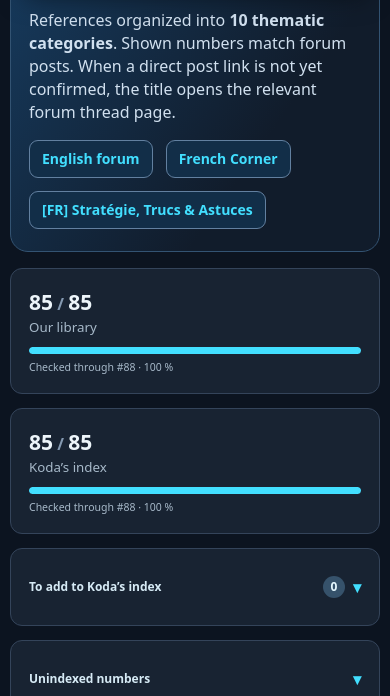
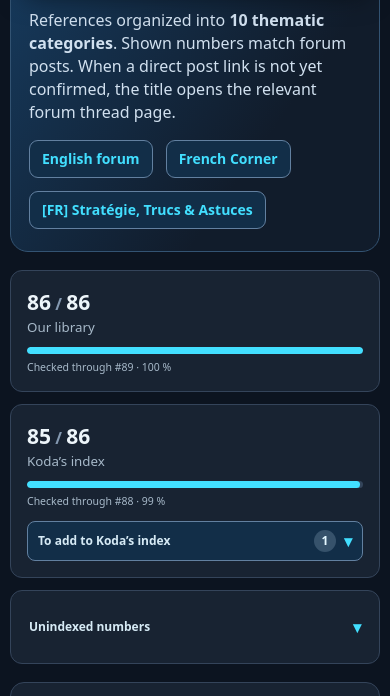
Before and after one commit to JohnLocke70/darkorbit-info, a plain HTML site: page index.html in a window 390 px wide. Shown: the part 144-840 px from the top of the page. Drawn offline with Linux system fonts and the light colour scheme.

Commit message:
Add files via upload

```diff
--- a/index.html
+++ b/index.html
@@ -153,32 +153,37 @@ html[lang="en"] .pending-link[lang="en"]{display:inline}
 @media(max-width:590px){.stats-row .stats{display:grid;grid-template-columns:repeat(2,minmax(0,1fr));width:100%}.stats-row .stat{min-width:0;padding:11px 10px}.progress-stat strong{font-size:21px}.progress-caption{white-space:normal}}
 @media print{.tracking-actions{display:none}.progress-fill{transition:none}}
 
-/* Harmonisation des indicateurs : quatre zones égales, alignées sur les bords du contenu. */
-.stats-row{display:grid;grid-template-columns:repeat(4,minmax(0,1fr));gap:14px;align-items:stretch}
+/* Trois indicateurs équilibrés et des espacements verticaux harmonisés. */
+.stats-row{display:grid;grid-template-columns:repeat(3,minmax(0,1fr));gap:16px;align-items:stretch;margin:24px 0}
 .stats-row .stats,.stats-row .tracking-actions{display:contents}
-.stats-row .stat{width:100%;height:100%;min-width:0;padding:18px}
+.stats-row .stat{width:100%;min-width:0;min-height:154px;height:100%;padding:18px;display:flex;flex-direction:column;justify-content:center}
 .stats-row .progress-stat{flex:none;min-width:0}
-.stats-row .koda-anchor,.stats-row .excluded-anchor{width:100%;min-width:0;margin:0;height:100%}
-.stats-row .koda-toggle,.stats-row .excluded-toggle{width:100%;height:100%;min-height:132px;
-  background:var(--panel);border-color:var(--border);border-radius:12px;
-  justify-content:space-between;gap:8px;padding:18px;text-align:left}
-.stats-row .koda-toggle:hover,.stats-row .excluded-toggle:hover{background:var(--raised)}
+.stats-row .koda-anchor{position:relative;flex-shrink:0;width:100%;height:auto;margin:12px 0 0}
+.stats-row .koda-toggle{width:100%;height:auto;min-height:0;display:flex;align-items:center;justify-content:space-between;
+  gap:8px;text-align:left;background:#122e48;border:1px solid #6280a0;border-radius:8px;padding:8px 10px}
+.stats-row .koda-toggle:hover{background:#214969}
 .stats-row #koda-toggle-label{flex:1;min-width:0}
+.stats-row .excluded-anchor{width:100%;height:100%;min-width:0;margin:0}
+.stats-row .excluded-toggle{width:100%;height:100%;min-height:154px;display:flex;justify-content:space-between;align-items:center;
+  background:var(--panel);border:1px solid var(--border);border-radius:12px;padding:18px;text-align:left}
+.stats-row .excluded-toggle:hover{background:var(--raised)}
 .stats-row .koda-panel,.stats-row .excluded-panel{max-width:calc(100vw - 30px)}
 /* Compteurs de types à l'endroit des cases à cocher. */
 .type-option{display:grid;grid-template-columns:15px minmax(0,1fr) auto;gap:6px;width:100%;align-items:center}
 .type-option .type-label{white-space:nowrap}
-.type-option .type-count{color:#c0d8e8;font-size:11px;font-weight:750;justify-self:end;
- font-variant-numeric:tabular-nums}
+.type-option .type-count{color:#c0d8e8;font-size:11px;font-weight:750;justify-self:end;font-variant-numeric:tabular-nums}
 /* Répartition compacte dans chaque bandeau de catégorie. */
 .section-top .section-count{font-variant-numeric:tabular-nums;text-align:right}
 @media(max-width:970px){
- .stats-row{grid-template-columns:repeat(2,minmax(0,1fr))}
- .stats-row .koda-toggle,.stats-row .excluded-toggle{min-height:102px}
+ .stats-row{grid-template-columns:repeat(2,minmax(0,1fr));margin:20px 0}
+ .stats-row .excluded-anchor{grid-column:1 / -1}
+ .stats-row .excluded-toggle{min-height:82px}
 }
 @media(max-width:540px){
- .stats-row{grid-template-columns:minmax(0,1fr)}
- .stats-row .koda-toggle,.stats-row .excluded-toggle{min-height:78px}
+ .stats-row{grid-template-columns:minmax(0,1fr);gap:12px;margin:18px 0}
+ .stats-row .stat{min-height:0;padding:16px}
+ .stats-row .excluded-anchor{grid-column:auto}
+ .stats-row .excluded-toggle{min-height:74px}
  .stats-row .koda-panel,.stats-row .excluded-panel{width:min(420px,calc(100vw - 30px));left:0;right:auto}
  .section-top .section-count{text-align:left;white-space:normal}
 }
@@ -200,30 +205,30 @@ html[lang="en"] .pending-link[lang="en"]{display:inline}
 <div class="stats-row">
 <div class="stats">
  <div class="stat progress-stat" id="library-progress-stat">
-  <strong><span id="library-covered">85</span><span class="fraction-separator"> / </span><span id="library-total">85</span></strong>
+  <strong><span id="library-covered">86</span><span class="fraction-separator"> / </span><span id="library-total">86</span></strong>
   <small>Notre bibliothèque</small>
-  <div class="progress-track" role="progressbar" aria-label="Avancement de notre bibliothèque" aria-valuemin="0" aria-valuemax="85" aria-valuenow="85"><span class="progress-fill" id="library-progress-fill" style="width:100%"></span></div>
-  <span class="progress-caption" id="library-progress-caption">Jusqu'au #88 · 100 %</span>
+  <div class="progress-track" role="progressbar" aria-label="Avancement de notre bibliothèque" aria-valuemin="0" aria-valuemax="86" aria-valuenow="86"><span class="progress-fill" id="library-progress-fill" style="width:100%"></span></div>
+  <span class="progress-caption" id="library-progress-caption">Vérifié jusqu’au #89 · 100 %</span>
  </div>
  <div class="stat progress-stat" id="koda-progress-stat">
-  <strong><span id="koda-covered">85</span><span class="fraction-separator"> / </span><span id="koda-total">85</span></strong>
+  <strong><span id="koda-covered">85</span><span class="fraction-separator"> / </span><span id="koda-total">86</span></strong>
   <small>Sommaire de Koda</small>
-  <div class="progress-track" role="progressbar" aria-label="Avancement du sommaire de Koda" aria-valuemin="0" aria-valuemax="85" aria-valuenow="85"><span class="progress-fill" id="koda-progress-fill" style="width:100%"></span></div>
-  <span class="progress-caption" id="koda-progress-caption">Jusqu'au #88 · 100 %</span>
+  <div class="progress-track" role="progressbar" aria-label="Avancement du sommaire de Koda" aria-valuemin="0" aria-valuemax="86" aria-valuenow="85"><span class="progress-fill" id="koda-progress-fill" style="width:99%"></span></div>
+  <span class="progress-caption" id="koda-progress-caption">Vérifié jusqu’au #88 · 99 %</span>
+  <div class="koda-anchor">
+    <button class="koda-toggle" type="button" id="koda-toggle" aria-controls="koda-panel" aria-expanded="false" aria-haspopup="true">
+      <span id="koda-toggle-label">À ajouter chez Koda</span><span class="koda-count" id="koda-missing-count">1</span><span class="koda-chevron" aria-hidden="true">▾</span>
+    </button>
+    <div class="koda-panel" id="koda-panel" hidden>
+      <div class="koda-panel-heading"><strong>Publications absentes du sommaire</strong><small id="koda-panel-count">1 en attente</small></div>
+      <div id="koda-missing-list" class="koda-missing-list" aria-live="polite">Publication #89 en attente.</div>
+      <p class="koda-link-note"><strong>À signaler :</strong> le guide Écho (#39) figure dans le sommaire, mais son titre n'est pas cliquable.</p>
+      <p class="koda-snapshot-note" id="koda-snapshot-note">Comparaison vérifiée le 23/11/2026 : forum jusqu’au #89, sommaire de Koda jusqu’au #88.</p>
+    </div>
+  </div>
  </div>
 </div>
 <div class="tracking-actions">
-  <div class="koda-anchor">
-    <button class="koda-toggle" type="button" id="koda-toggle" aria-controls="koda-panel" aria-expanded="false" aria-haspopup="true">
-      <span id="koda-toggle-label">À ajouter chez Koda</span><span class="koda-count" id="koda-missing-count">0</span><span class="koda-chevron" aria-hidden="true">▾</span>
-    </button>
-    <div class="koda-panel" id="koda-panel" hidden>
-      <div class="koda-panel-heading"><strong>Publications absentes du sommaire</strong><small id="koda-panel-count">0 en attente</small></div>
-      <div id="koda-missing-list" class="koda-missing-list" aria-live="polite">Aucune publication en attente.</div>
-      <p class="koda-link-note"><strong>À signaler :</strong> le guide Écho (#39) figure dans le sommaire, mais son titre n'est pas cliquable.</p>
-      <p class="koda-snapshot-note" id="koda-snapshot-note">Comparaison vérifiée le 22/11/2026, jusqu'au message #88.</p>
-    </div>
-  </div>
 <div class="excluded-anchor">
     <button class="excluded-toggle" type="button" id="excluded-toggle" aria-controls="excluded-panel" aria-expanded="false" aria-haspopup="true">
       <span>Numéros non référencés</span><span class="excluded-chevron" aria-hidden="true">▾</span>
@@ -272,7 +277,7 @@ html[lang="en"] .pending-link[lang="en"]{display:inline}
 <a class="nav-item" href="#cat-divers" data-nav="divers"><span class="nav-num">10</span><span>Divers</span><span class="nav-count">0</span></a></nav></aside>
 <main class="main"><p class="muted-note">Cliquer sur un titre pour ouvrir le forum. « Copier lien » copie son URL ; « Copier Discord » copie une ligne prête à coller comme message Discord avec une puce et un titre cliquable sans aperçu.</p><div id="search-empty">Aucun résultat pour cette recherche.</div>
 <section class="category hidden" id="chronological-view" aria-label="Publications classées par date">
-<div class="section-top"><h2>Publications par date</h2><span class="section-count" id="chronological-count">85 publications</span></div>
+<div class="section-top"><h2>Publications par date</h2><span class="section-count" id="chronological-count">86 publications</span></div>
 <div class="entries" id="chronological-entries"></div>
 </section>
 <section class="category" id="cat-clans" data-category="Clans et stations de combat">
@@ -748,6 +753,12 @@ html[lang="en"] .pending-link[lang="en"]{display:inline}
 <span class="entry-meta">20/11/2026 · <span class="link-tail">post-981415</span> · Auteur : <span class="entry-author">JohnLocke</span></span></div>
 <div class="actions"><button class="copy" type="button" data-copy="https://board-en.darkorbit.com/threads/fr-strategie-trucs-astuces.130512/page-5#post-981415" aria-label="Copier le lien vers [GUIDE] Fouilles intergalactiques &amp; clés VSL">Copier lien</button><button class="copy discord" type="button" data-copy="• **[GUIDE]** [Fouilles intergalactiques &amp; clés VSL](&lt;https://board-en.darkorbit.com/threads/fr-strategie-trucs-astuces.130512/page-5#post-981415&gt;)" aria-label="Copier une référence prête pour Discord">Copier Discord</button></div>
 </article>
+<article class="entry" data-type="ASTUCE" data-author="JohnLocke" data-text="[ASTUCE] Mimesis – Convertir les reliquats d'octets en munitions grâce aux AA-1 89">
+ <span class="index" title="N° dans l’index d’origine">#89</span>
+ <div class="entry-main"><div class="entry-heading"><a class="entry-title" href="https://board-en.darkorbit.com/threads/fr-strategie-trucs-astuces.130512/page-5" target="_blank" rel="noopener noreferrer"><span class="title-fr" lang="fr">[ASTUCE] Mimesis – Convertir les reliquats d'octets en munitions grâce aux AA-1</span><span class="title-en" lang="en">[TIP] Mimesis – Convert Byte Remnants into ammunition using AA-1 lasers</span></a><span class="type-badge" aria-label="Type de publication : ASTUCE">ASTUCE</span></div>
+ <span class="entry-meta">23/11/2026 · <span class="pending-link" lang="fr">Lien direct à confirmer (page 5)</span><span class="pending-link" lang="en">Direct post link pending (page 5)</span> · Auteur : <span class="entry-author">JohnLocke</span></span></div>
+ <div class="actions"><button class="copy pending-copy" type="button" disabled aria-label="Lien direct en attente">Lien direct en attente</button><button class="copy discord pending-copy" type="button" disabled aria-label="Lien direct en attente">Lien direct en attente</button></div>
+ </article>
 </div>
  </section><section class="category" id="cat-divers" data-category="Divers">
   <div class="section-top"><h2><span class="section-num">10.</span> Divers</h2><span class="section-count">0 publications</span></div>
@@ -758,10 +769,10 @@ html[lang="en"] .pending-link[lang="en"]{display:inline}
     <h3>À propos de l’index</h3>
     <p>Ce répertoire documentaire indépendant et non officiel, maintenu par JohnLocke, rassemble les guides, études, astuces et notes du French Corner. Les publications restent consultables sur le forum officiel DarkOrbit grâce aux liens de chaque fiche.</p>
     <p><strong>Référencement :</strong> seuls les guides, études, astuces et notes à caractère documentaire sont recensés. Les messages de discussion et de communication ne sont pas inclus.</p>
-    <p><strong>Numérotation :</strong> les numéros des publications reprennent leurs positions d’origine et ne sont pas renumérotés. Certains numéros peuvent donc manquer ; leur liste est accessible par le bouton à droite des compteurs.</p>
+    <p><strong>Numérotation :</strong> les numéros des publications reprennent leurs positions d’origine et ne sont pas renumérotés. Certains numéros peuvent donc manquer ; leur liste est accessible dans le panneau « Numéros non référencés ».</p>
     <p>La catégorie « Divers » regroupe les publications qui ne relèvent d’aucun autre thème.</p>
   </div>
-  <div class="footer-bottom"><span class="copyright">© 2026 JohnLocke</span><span aria-hidden="true">·</span><a href="https://discord.gg/radpDE9UGR" target="_blank" rel="noopener noreferrer" title="Rejoindre DO-PLAY sur Discord">Discord</a><span aria-hidden="true">·</span><a href="mailto:John.Locke.70@outlook.fr" title="Contacter JohnLocke par e-mail">E-mail</a><span class="last-update">Dernière mise à jour : 22/11/2026</span></div>
+  <div class="footer-bottom"><span class="copyright">© 2026 JohnLocke</span><span aria-hidden="true">·</span><a href="https://discord.gg/radpDE9UGR" target="_blank" rel="noopener noreferrer" title="Rejoindre DO-PLAY sur Discord">Discord</a><span aria-hidden="true">·</span><a href="mailto:John.Locke.70@outlook.fr" title="Contacter JohnLocke par e-mail">E-mail</a><span class="last-update">Dernière mise à jour : 23/11/2026</span></div>
 </footer>
 </div>
 <script>
@@ -818,7 +829,7 @@ html[lang="en"] .pending-link[lang="en"]{display:inline}
   setText('#koda-toggle-label',tr('À ajouter chez Koda','To add to Koda’s index'));
   setText('.koda-panel-heading strong',tr('Publications absentes du sommaire','Publications missing from the index'));
   setHtml('.koda-link-note',tr('<strong>À signaler :</strong> le guide Écho (#39) figure dans le sommaire, mais son titre n’est pas cliquable.','<strong>Link to fix:</strong> the Echo guide (#39) appears in the index, but its title is not clickable.'));
-  setText('#koda-snapshot-note',tr('Comparaison vérifiée le 22/11/2026, jusqu’au message #88.','Comparison verified on 22 Nov 2026, through post #88.'));
+  setText('#koda-snapshot-note',tr('Comparaison vérifiée le 23/11/2026 : forum jusqu’au #89, sommaire de Koda jusqu’au #88.','Comparison verified on 23 Nov 2026: forum through #89, Koda’s index through #88.'));
   renderTracking();
   setText('#excluded-toggle > span:first-child',tr('Numéros non référencés','Unindexed numbers'));
   setText('.excluded-panel-heading strong',tr('Messages non référencés','Unindexed messages'));
@@ -895,7 +906,7 @@ html[lang="en"] .pending-link[lang="en"]{display:inline}
    const copy=entry.querySelector('.copy:not(.discord)');
    if(copy){if(copy.disabled){copy.textContent=tr('Lien direct en attente','Direct link pending');copy.setAttribute('aria-label',tr('Lien direct à confirmer pour ','Direct link pending for ')+title);}else{copy.textContent=tr('Copier lien','Copy link');copy.setAttribute('aria-label',tr('Copier le lien vers ','Copy link to ')+title);}}
    const discord=entry.querySelector('.copy.discord');
-   if(discord){discord.textContent=tr('Copier Discord','Copy for Discord');discord.setAttribute('aria-label',tr('Copier une référence prête pour Discord','Copy a Discord-ready reference'));}
+   if(discord){if(discord.disabled){discord.textContent=tr('Lien direct en attente','Direct link pending');}else{discord.textContent=tr('Copier Discord','Copy for Discord');}discord.setAttribute('aria-label',tr('Copier une référence prête pour Discord','Copy a Discord-ready reference'));}
   }
   setText('.footer-info-panel h3',tr('À propos de l’index','About this index'));
   setHtml('.footer-info-panel p:nth-of-type(1)',tr(
@@ -905,15 +916,15 @@ html[lang="en"] .pending-link[lang="en"]{display:inline}
    '<strong>Référencement :</strong> seuls les guides, études, astuces et notes à caractère documentaire sont recensés. Les messages de discussion et de communication ne sont pas inclus.',
    '<strong>Scope:</strong> only informational guides, studies, tips and notes are indexed. General discussions and announcements are excluded.'));
   setHtml('.footer-info-panel p:nth-of-type(3)',tr(
-   '<strong>Numérotation :</strong> les numéros des publications reprennent leurs positions d’origine et ne sont pas renumérotés. Certains numéros peuvent donc manquer ; leur liste est accessible par le bouton à droite des compteurs.',
-   '<strong>Numbering:</strong> publication numbers retain their original positions and are not renumbered. Some numbers may therefore be missing; see the button next to the counters for details.'));
+   '<strong>Numérotation :</strong> les numéros des publications reprennent leurs positions d’origine et ne sont pas renumérotés. Certains numéros peuvent donc manquer ; leur liste est accessible dans le panneau « Numéros non référencés ».',
+   '<strong>Numbering:</strong> publication numbers retain their original positions and are not renumbered. Some numbers may therefore be missing; see the “Unindexed numbers” panel for details.'));
   setText('.footer-info-panel p:nth-of-type(4)',tr(
    'La catégorie « Divers » regroupe les publications qui ne relèvent d’aucun autre thème.',
    'The “Miscellaneous” category groups publications that do not fit any other topic.'));
   setAttr('.footer-bottom a[href^="https://discord.gg/"]','title',tr('Rejoindre DO-PLAY sur Discord','Join DO-PLAY on Discord'));
   setAttr('.footer-bottom a[href^="mailto:"]','title',tr('Contacter JohnLocke par e-mail','Contact JohnLocke by email'));
   setText('.footer-bottom a[href^="mailto:"]',tr('E-mail','Email'));
-  setText('.footer-bottom .last-update',tr('Dernière mise à jour : 22/11/2026','Last updated: 22/11/2026'));
+  setText('.footer-bottom .last-update',tr('Dernière mise à jour : 23/11/2026','Last updated: 23/11/2026'));
  }
  const input=document.getElementById('filter');
  const sections=[...document.querySelectorAll('section.category:not(#chronological-view)')];
@@ -944,7 +955,7 @@ html[lang="en"] .pending-link[lang="en"]{display:inline}
  // Pour une future fiche documentaire repérée mais PAS ENCORE intégrée au site,
  // ajouter {number:89,title:'...',url:'...'} ; retirer l'entrée dès son référencement.
  const knownNotYetCatalogued=[];
- const libraryCheckedThrough=88;
+ const libraryCheckedThrough=89;
  const kodaCheckedThrough=88;
  function forumNumber(el){return Number(el.querySelector('.index').textContent.replace(/\D/g,''));}
  function renderTracking(){
```
